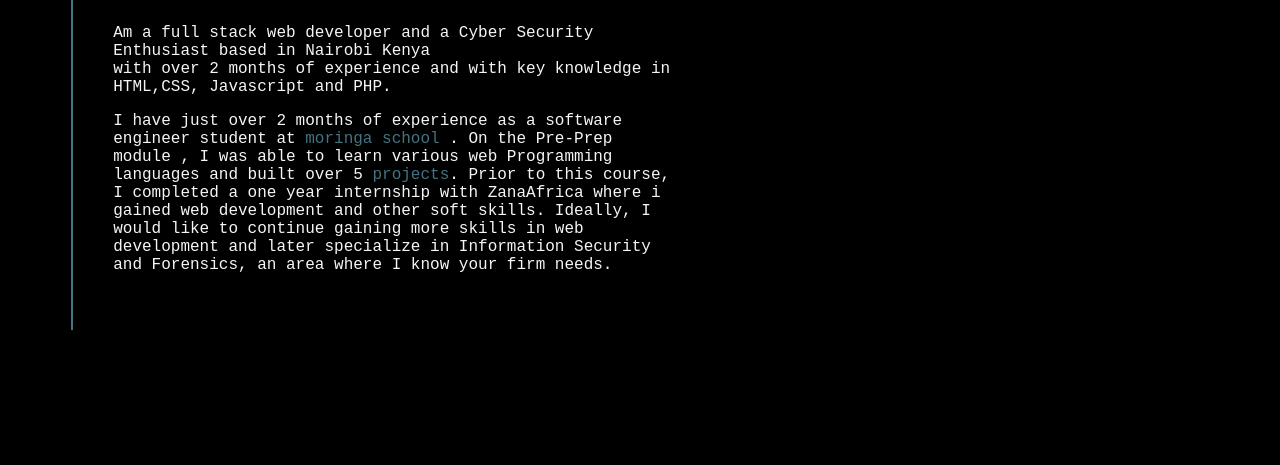
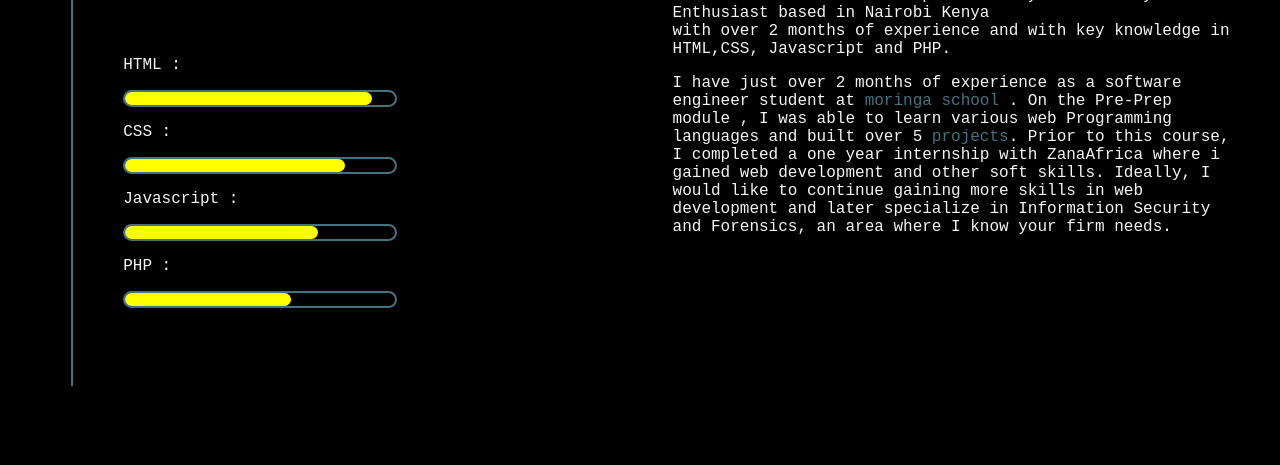
Before and after one commit to GeoffreyGichaga/My-Portfolio, a plain HTML site: page pages/about.html in a window 1280 px wide. Shown: the part 335-800 px from the top of the page. Drawn offline with Linux system fonts and the light colour scheme.

Commit message:
ft:profile pic & skills - Add my picture and skills progress bars

```diff
--- a/css/about.css
+++ b/css/about.css
@@ -51,17 +51,39 @@ nav .active{
 {
     position: relative;
     margin-left: 5%;
-    margin-top: 5%;
+    margin-top: 2%;
     border-left: 2px solid whitesmoke;
     padding: 40px;
     border-left-color: #43737e;
+    display: flex;
+    width: 100;
 
 }
+
+
+
+
+.col2
+{
+    width: 50%;
+}
+
+.col2 img
+{
+    width: 30%;
+    margin-left: 25%;
+
+}
+
+
+
+
 
 
 .col1
 {
     width: 50%;
+
 }
 
 .col1 h3
@@ -78,6 +100,91 @@ nav .active{
 
 
 
+/* Skills */
+
+.progress
+{
+    margin-top: 5%;
+    padding: 10px;
+    height: 50%;
+}
+.html
+{
+    width: 50%;
+    height: 5%;
+    background-color: black;
+    border: 2px solid #43737e;
+    border-radius: 15px;
+
+}
+.html1
+{
+    width: 90%;
+    height: 70%;
+    background-color: yellow;
+    border: 2px solid yellow;
+    border-radius: 15px;
+}
+
+.css
+{
+    width: 50%;
+    height: 5%;
+    background-color: black;
+    border: 2px solid #43737e;
+    border-radius: 15px;
+
+}
+.css1
+{
+    width: 80%;
+    height: 70%;
+    background-color: yellow;
+    border: 2px solid yellow;
+    border-radius: 15px;
+}
+
+
+.javs
+{
+    width: 50%;
+    height: 5%;
+    background-color: black;
+    border: 2px solid #43737e;
+    border-radius: 15px;
+
+}
+.javs1
+{
+    width: 70%;
+    height: 70%;
+    background-color: yellow;
+    border: 2px solid yellow;
+    border-radius: 15px;
+}
+
+.php
+{
+    width: 50%;
+    height: 5%;
+    background-color: black;
+    border: 2px solid #43737e;
+    border-radius: 15px;
+
+}
+.php1
+{
+    width: 60%;
+    height: 70%;
+    background-color: yellow;
+    border: 2px solid yellow;
+    border-radius: 15px;
+}
+
+
+
+
+
 
 
 /* End of  Brief story about me */
--- a/pages/about.html
+++ b/pages/about.html
@@ -19,8 +19,44 @@
 
 
     <div class="container1">
+
+
+
+
+         <!-- Image and skills -->
+         <div class="col2">
+            <img src="../images/hacker.png" id="jp2"  alt="TJ">
+
+
+            <div class="progress">
+                <p>HTML :</p>
+                <div class="html">
+                    <div class="html1"><p></p></div>
+                </div>
+
+                <p>CSS :</p>
+                <div class="css">
+                    <div class="css1"><P></P></div>
+                </div>
+
+                <p>Javascript :</p>
+                <div class="javs">
+                    <div class="javs1"><P></P></div>
+                </div>
+
+                <p>PHP :</p>
+                <div class="php">
+                    <div class="php1"><P></P></div>
+                </div>
+            </div>
+
+
+        </div>
+
+        <!-- End of Image -->
+        <!-- Brief Intro -->
         <div class="col1">
-            <h3>aboutMe <span>(Git_TJ)</span></h3>
+            <h3>aboutMe<span>(Git_TJ)</span></h3>
             <p>Am a full stack web developer and a Cyber Security Enthusiast based in Nairobi Kenya <br>with over 2 months of experience and with key knowledge in <br>HTML,CSS, Javascript and PHP.</p>
             <p>I have just over 2 months of experience as a software engineer student at <a href="https://moringaschool.com/" target="blank">moringa school</a> . On the Pre-Prep module ,
                 I was able to learn various web Programming languages and built over 5 <a href="../pages/projects.html">projects</a>.
@@ -29,7 +65,13 @@
                 Ideally, I would like to continue gaining more skills in web development and later specialize in Information Security and Forensics, an area where I know your firm needs.</p>
 
         </div>
+
+        <!-- End of Brief intro -->
+
+
+
     </div>
+
 
 
 
```
Also changed, not shown: images/hacker.gif (added), images/hacker.png (added), images/jp2.png (added), 2 other files.
